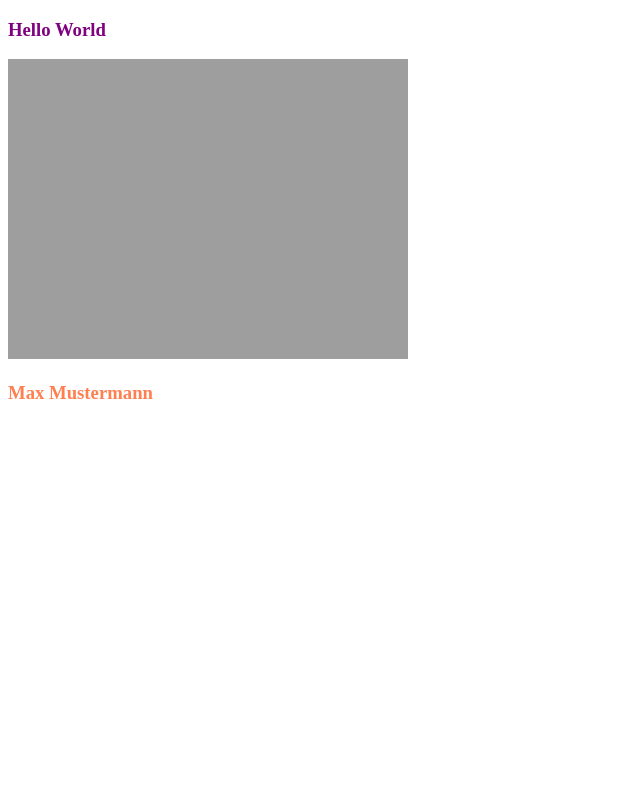
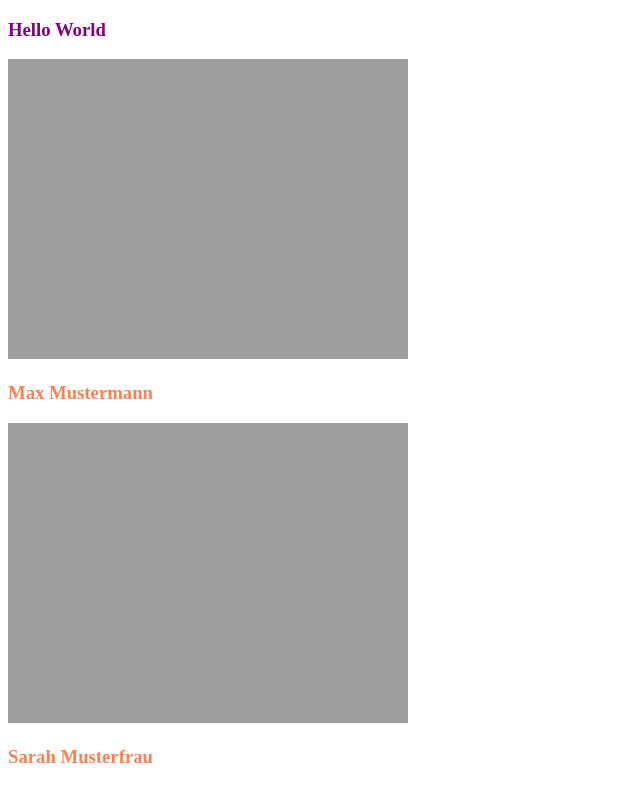
Before and after one commit to D3stros/Web_Component_User_Card, a plain HTML site: page index.html in a window 1280 px wide. Shown: the whole page, without its empty margins (0-640 px from the left). Drawn offline with Linux system fonts and the light colour scheme.

Commit message:
Adding second user card with different name and different avatar

```diff
--- a/index.html
+++ b/index.html
@@ -16,6 +16,7 @@
         <h3>Hello World</h3>
 
         <user-card name="Max Mustermann" avatar="https://randomuser.me/api/portraits/men/1.jpg"></user-card>
+        <user-card name="Sarah Musterfrau" avatar="https://randomuser.me/api/portraits/women/1.jpg"></user-card>
 
         <script src="userCard.js" async defer></script>
     </body>
```
